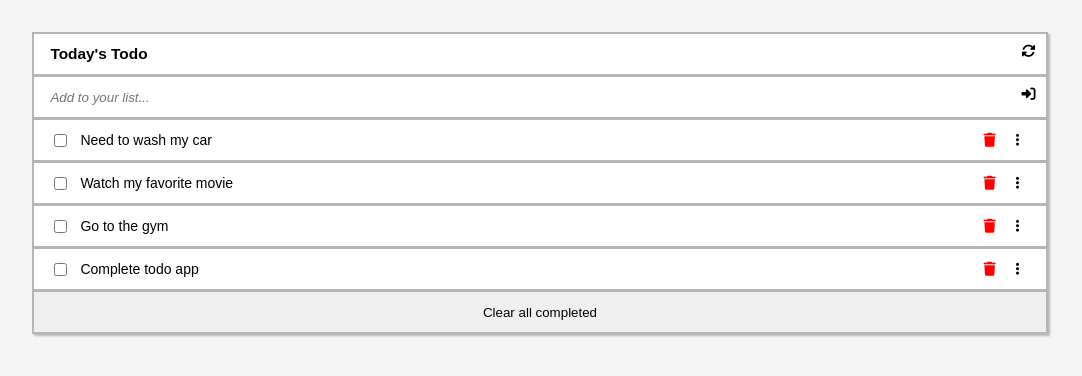
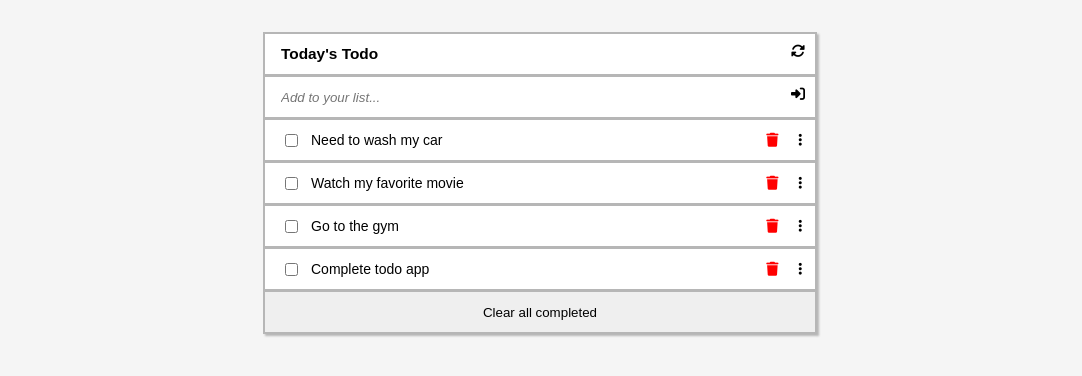
Before and after one commit to mrEckendonk/todo-list-v1, a website built with webpack: page src/index.html in a window 1280 px wide. Shown: the whole page, without its empty margins (100-1182 px from the left). Built offline with nearby package versions, Linux system fonts and the light colour scheme.

Commit message:
Add live demo link README.md & Small CSS fix

```diff
--- a/src/style.css
+++ b/src/style.css
@@ -15,7 +15,7 @@ ul {
 }
 
 .container {
-  width: 80%;
+  width: 550px;
   margin-top: 32px;
   margin-left: auto;
   margin-right: auto;
```
Also changed, not shown: README.md, app_screenshot.png (added), dist/index.bundle.js, dist/index.html.
